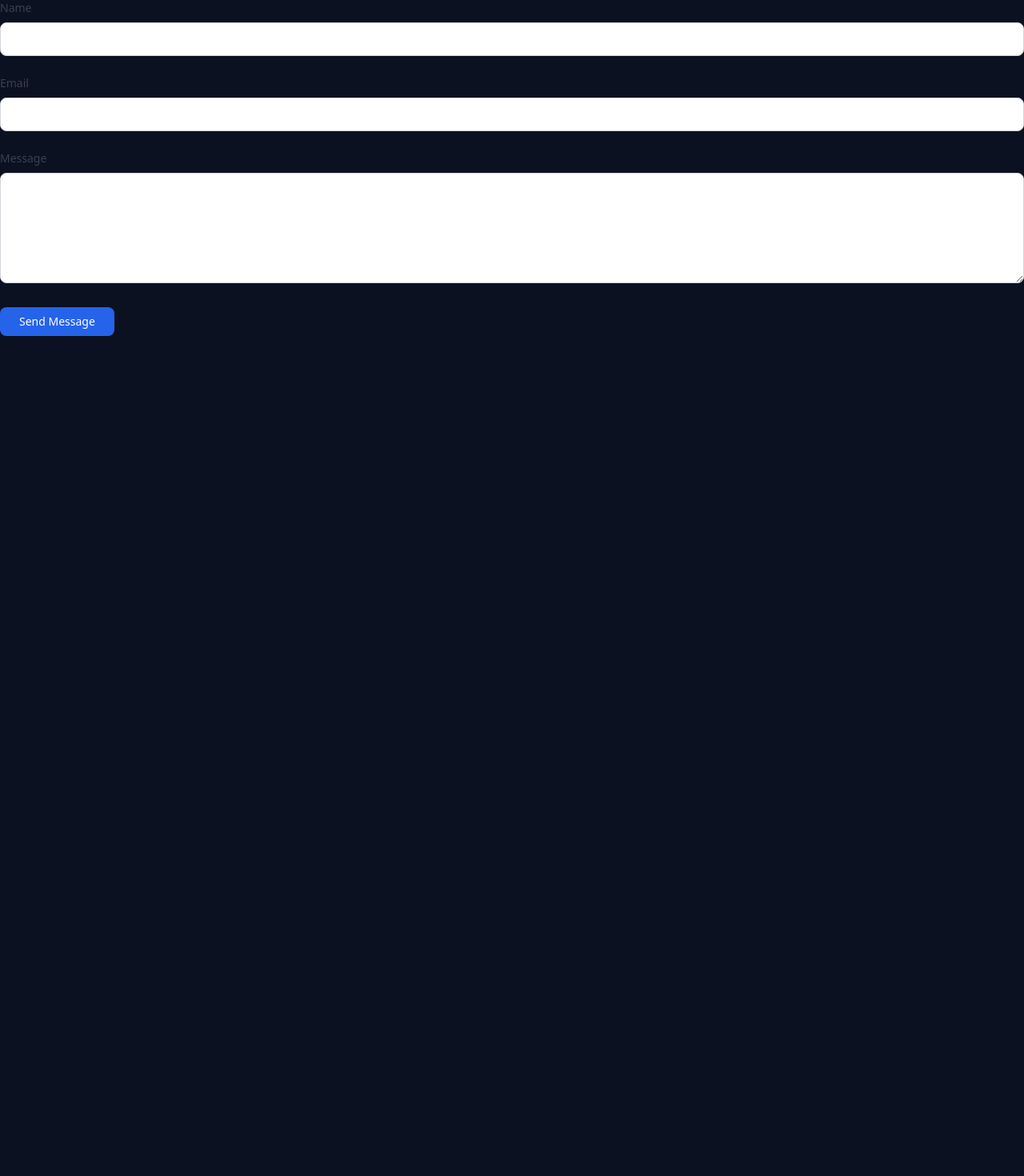
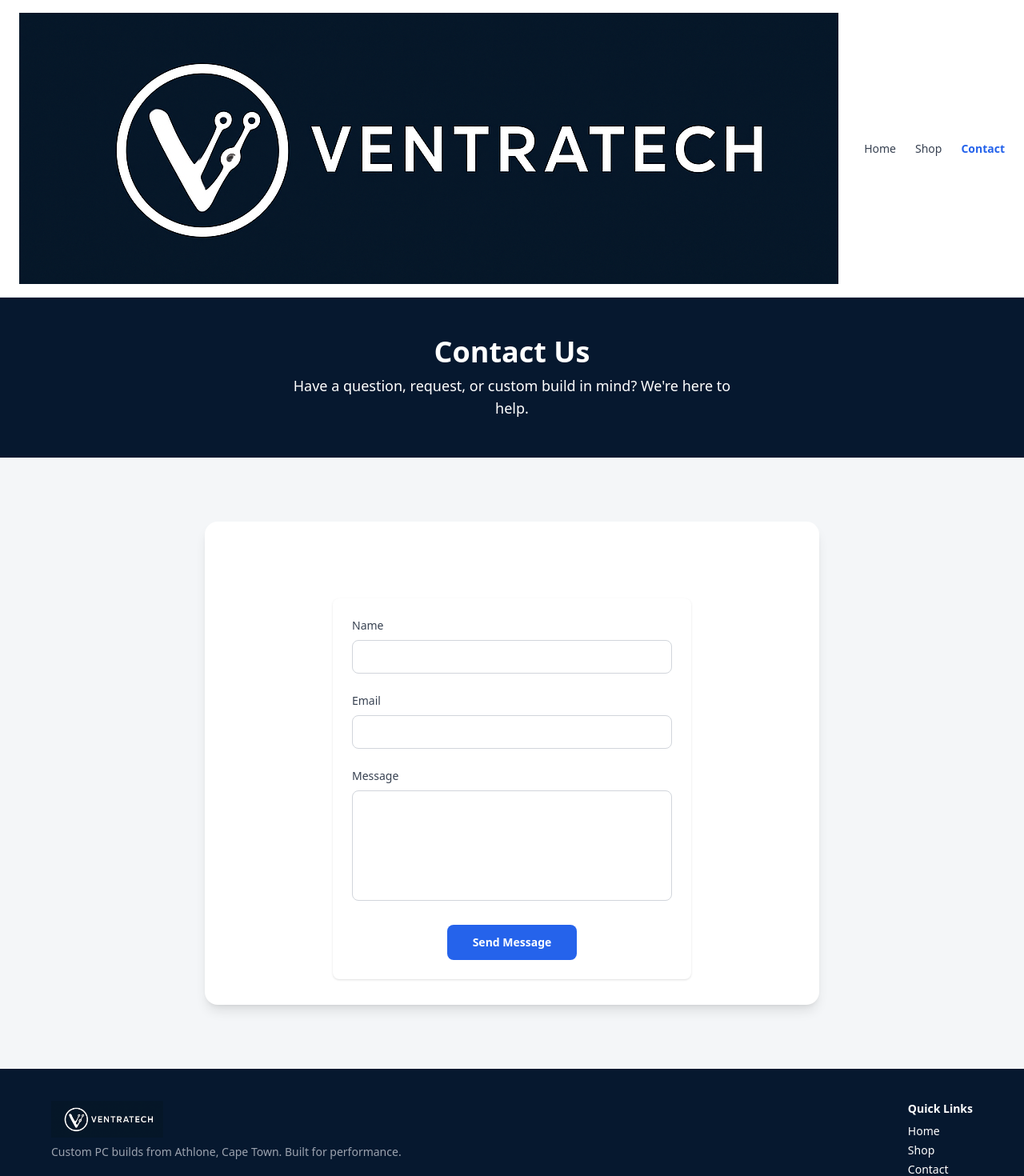
Before and after one commit to Ventratech/ventratech, a Next.js app: page /contact in a window 1280 px wide. Shown: the top 1470 px of the page at 80% size. Before the commit the page ends 800 px from the top, so only its background shows below. Built offline with nearby package versions, Linux system fonts and the light colour scheme.

Commit message:
Fix contact form layout and update contact page styles

```diff
--- a/src/app/contact/ContactForm.tsx
+++ b/src/app/contact/ContactForm.tsx
@@ -17,15 +17,19 @@ export default function ContactForm() {
     })
 
     if (response.ok) {
-      setStatus('Your message has been sent successfully.')
+      setStatus('success')
       form.reset()
     } else {
-      setStatus('There was a problem submitting your message.')
+      setStatus('error')
     }
   }
 
   return (
-    <form onSubmit={handleSubmit} className="space-y-6">
+    <form
+      onSubmit={handleSubmit}
+      className="max-w-md mx-auto bg-white p-6 rounded-lg shadow space-y-6"
+      noValidate
+    >
       <div>
         <label htmlFor="name" className="block text-sm font-medium text-gray-700 mb-2">
           Name
@@ -35,7 +39,7 @@ export default function ContactForm() {
           id="name"
           name="name"
           required
-          className="text-black w-full border border-gray-300 rounded-lg px-4 py-2 focus:outline-none focus:ring-2 focus:ring-primary"
+          className="w-full border border-gray-300 rounded-lg px-4 py-2 text-black focus:outline-none focus:ring-2 focus:ring-blue-600"
         />
       </div>
 
@@ -48,7 +52,7 @@ export default function ContactForm() {
           id="email"
           name="email"
           required
-          className="text-black w-full border border-gray-300 rounded-lg px-4 py-2 focus:outline-none focus:ring-2 focus:ring-primary"
+          className="w-full border border-gray-300 rounded-lg px-4 py-2 text-black focus:outline-none focus:ring-2 focus:ring-blue-600"
         />
       </div>
 
@@ -61,18 +65,29 @@ export default function ContactForm() {
           name="message"
           rows={5}
           required
-          className="text-black w-full border border-gray-300 rounded-lg px-4 py-2 focus:outline-none focus:ring-2 focus:ring-primary"
+          className="w-full border border-gray-300 rounded-lg px-4 py-2 text-black focus:outline-none focus:ring-2 focus:ring-blue-600 resize-none"
         />
       </div>
 
-      <button
-        type="submit"
-        className="bg-blue-600 text-white hover:bg-blue-700 px-6 py-2 rounded-lg text-sm transition"
-      >
-        Send Message
-      </button>
+      <div className="flex justify-center">
+        <button
+          type="submit"
+          className="bg-blue-600 text-white hover:bg-blue-700 px-8 py-3 rounded-lg text-sm font-semibold transition"
+        >
+          Send Message
+        </button>
+      </div>
 
-      {status && <p className="text-green-600 text-sm mt-4">{status}</p>}
+      {status === 'success' && (
+        <p className="text-green-600 text-center text-sm mt-4">
+          Your message has been sent successfully.
+        </p>
+      )}
+      {status === 'error' && (
+        <p className="text-red-600 text-center text-sm mt-4">
+          There was a problem submitting your message.
+        </p>
+      )}
     </form>
   )
 }
--- a/src/app/contact/page.tsx
+++ b/src/app/contact/page.tsx
@@ -1,78 +1,58 @@
 'use client'
 
-import { useState } from 'react'
+import Image from 'next/image'
+import Link from 'next/link'
+import Footer from '@/components/Footer'
+import ContactForm from './ContactForm'
 
-export default function ContactForm() {
-  const [status, setStatus] = useState('')
+export default function ContactPage() {
+  return (
+    <>
+      {/* Navigation */}
+      <header className="bg-white border-b">
+        <div className="max-w-7xl mx-auto px-6 py-4 flex items-center justify-between">
+          <Link href="/">
+            <Image
+              src="/images/logo.png"
+              alt="Ventratech Logo"
+              width={140}
+              height={40}
+              className="h-auto w-auto"
+            />
+          </Link>
+          <nav className="space-x-6 text-sm font-medium text-gray-700">
+            <Link href="/" className="hover:text-blue-600">
+              Home
+            </Link>
+            <Link href="/shop" className="hover:text-blue-600">
+              Shop
+            </Link>
+            <Link href="/contact" className="text-blue-600 font-semibold">
+              Contact
+            </Link>
+          </nav>
+        </div>
+      </header>
 
-  const handleSubmit = async (e: React.FormEvent<HTMLFormElement>) => {
-    e.preventDefault()
-    const form = e.currentTarget
-    const data = new FormData(form)
+      {/* Banner */}
+      <section className="bg-[#06182F] text-white py-12 text-center">
+        <div className="max-w-3xl mx-auto px-4">
+          <h3 className="text-4xl font-bold mb-2">Contact Us</h3>
+          <p className="text-lg max-w-xl mx-auto">
+            Have a question, request, or custom build in mind? We're here to help.
+          </p>
+        </div>
+      </section>
 
-    const response = await fetch('https://formspree.io/f/xjkrkrbw', {
-      method: 'POST',
-      body: data,
-      headers: { Accept: 'application/json' },
-    })
+      {/* Contact Form Section */}
+      <section className="bg-[#F4F6F8] py-20 px-4">
+        <div className="max-w-3xl mx-auto bg-white shadow-lg rounded-2xl p-8">
+          <h2 className="text-2xl font-bold mb-8 text-center">Send Us a Message</h2>
+          <ContactForm />
+        </div>
+      </section>
 
-    if (response.ok) {
-      setStatus('Your message has been sent successfully.')
-      form.reset()
-    } else {
-      setStatus('There was a problem submitting your message.')
-    }
-  }
-
-  return (
-    <form onSubmit={handleSubmit} className="space-y-6">
-      <div>
-        <label htmlFor="name" className="block text-sm font-medium text-gray-700 mb-2">
-          Name
-        </label>
-        <input
-          type="text"
-          id="name"
-          name="name"
-          required
-          className="text-black w-full border border-gray-300 rounded-lg px-4 py-2 focus:outline-none focus:ring-2 focus:ring-primary"
-        />
-      </div>
-
-      <div>
-        <label htmlFor="email" className="block text-sm font-medium text-gray-700 mb-2">
-          Email
-        </label>
-        <input
-          type="email"
-          id="email"
-          name="email"
-          required
-          className="text-black w-full border border-gray-300 rounded-lg px-4 py-2 focus:outline-none focus:ring-2 focus:ring-primary"
-        />
-      </div>
-
-      <div>
-        <label htmlFor="message" className="block text-sm font-medium text-gray-700 mb-2">
-          Message
-        </label>
-        <textarea
-          id="message"
-          name="message"
-          rows={5}
-          required
-          className="text-black w-full border border-gray-300 rounded-lg px-4 py-2 focus:outline-none focus:ring-2 focus:ring-primary"
-        />
-      </div>
-
-      <button
-        type="submit"
-        className="bg-blue-600 text-white hover:bg-blue-700 px-6 py-2 rounded-lg text-sm transition"
-      >
-        Send Message
-      </button>
-
-      {status && <p className="text-green-600 text-sm mt-4">{status}</p>}
-    </form>
+      <Footer />
+    </>
   )
 }
```
